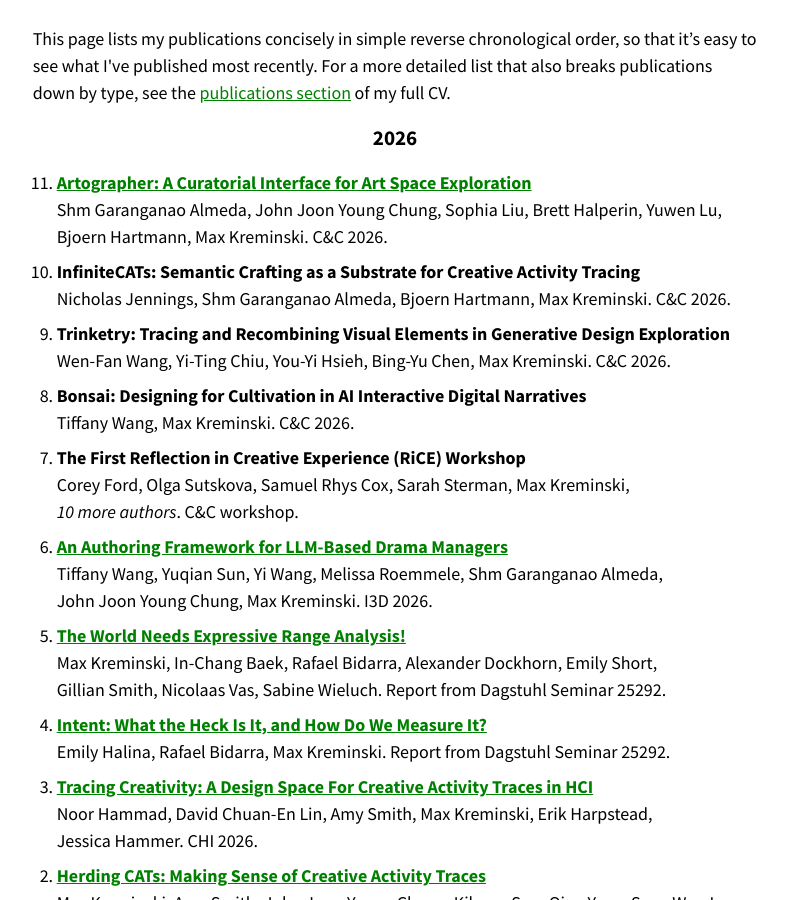
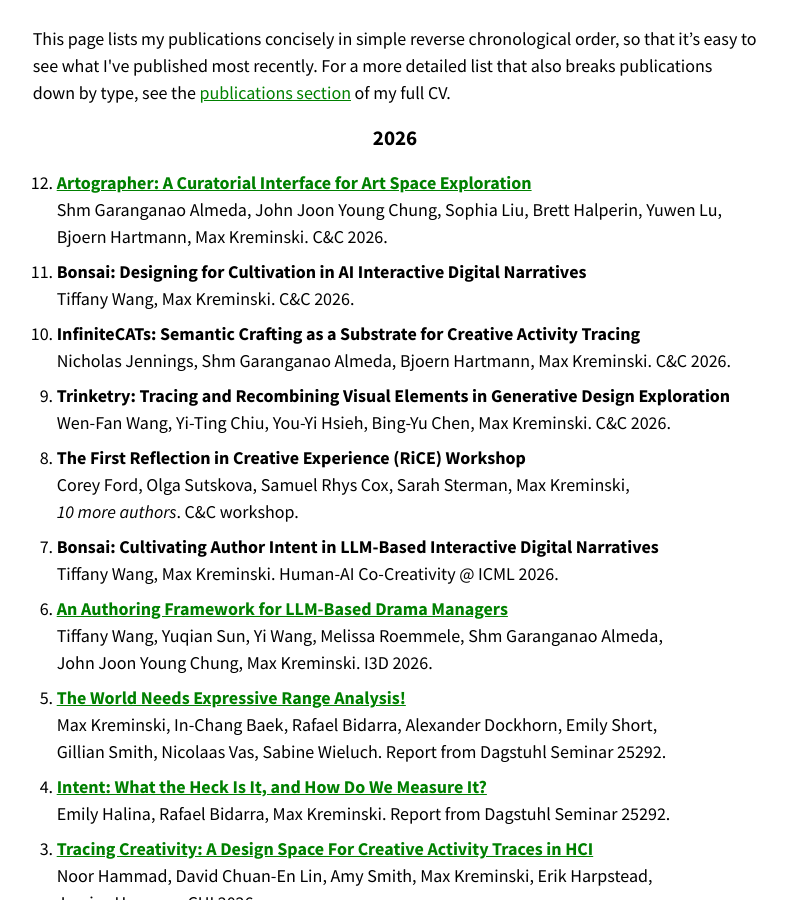
Before and after one commit to mkremins/mkremins.github.io, a Jekyll site: the page built from publications/index.html, in a window 1280 px wide and 900 px high, scrolled down 349 px. Shown: the whole window, without its empty margins (245-1032 px from the left). Built offline with Jekyll 4.4.1, drawn with Linux system fonts in a browser that asks for light colours.

Commit message:
Add ICML 2026 workshop paper about Bonsai
...and adjust order of C&C 2026 poster/demo papers a bit

```diff
--- a/_data/publications.json
+++ b/_data/publications.json
@@ -8,6 +8,15 @@
   "venue_long": "ACM Conference on Creativity & Cognition",
   "pubtype": "full",
   "acceptrate": "20%",
+},
+{
+  "title": "Bonsai: Designing for Cultivation in AI Interactive Digital Narratives",
+  "url": "",
+  "authors": ["Tiffany Wang", "Max Kreminski"],
+  "year": "2026",
+  "venue": "C&C",
+  "venue_long": "ACM Conference on Creativity & Cognition",
+  "pubtype": "pe_or_demo",
 },
 {
   "title": "InfiniteCATs: Semantic Crafting as a Substrate for Creative Activity Tracing",
@@ -26,15 +35,6 @@
   "pubtype": "pe_or_demo",
 },
 {
-  "title": "Bonsai: Designing for Cultivation in AI Interactive Digital Narratives",
-  "url": "",
-  "authors": ["Tiffany Wang", "Max Kreminski"],
-  "year": "2026",
-  "venue": "C&C",
-  "venue_long": "ACM Conference on Creativity & Cognition",
-  "pubtype": "pe_or_demo",
-},
-{
   "title": "The First Reflection in Creative Experience (RiCE) Workshop",
   "url": "",
   "authors": ["Corey Ford", "Olga Sutskova", "Samuel Rhys Cox", "Sarah Sterman", "Max Kreminski", "<em>10 more authors</em>"],
@@ -42,6 +42,15 @@
   "venue": "C&C workshop",
   "venue_long": "Extended Abstracts of the ACM Conference on Creativity & Cognition",
   "pubtype": "other",
+},
+{
+  "title": "Bonsai: Cultivating Author Intent in LLM-Based Interactive Digital Narratives",
+  "url": "",
+  "authors": ["Tiffany Wang", "Max Kreminski"],
+  "year": "2026",
+  "venue": "Human-AI Co-Creativity",
+  "parent_venue": "ICML",
+  "pubtype": "workshop",
 },
 {
   "title": "An Authoring Framework for LLM-Based Drama Managers",
```
